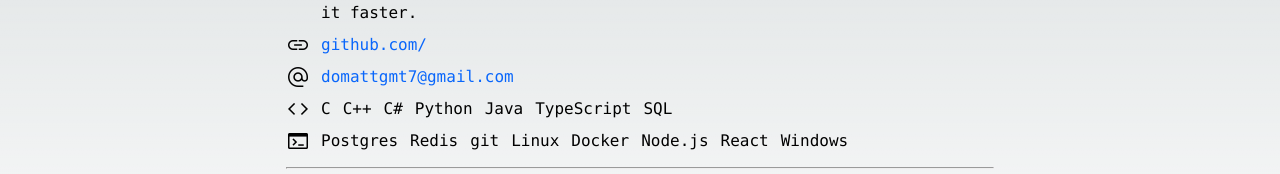
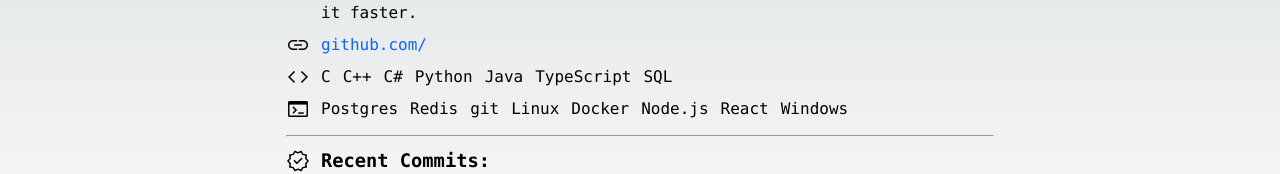
Before and after one commit to mattdo-projects/personal-site, a Next.js app: page / in a window 1280 px wide. Shown: the part 229-403 px from the top of the page. Built offline with nearby package versions, Linux system fonts and the light colour scheme; no server answers.

Commit message:
fix: quick removal of email address; needs styling work?

```diff
--- a/src/app/page.tsx
+++ b/src/app/page.tsx
@@ -4,7 +4,6 @@ import "material-symbols"
 import UserCommitHistory from "@/components/user-commit-history/user-commit-history";
 import styles from "./page.module.css";
 import { fetchCommits } from "@/components/user-commit-history/fetch-commits";
-import { SiGithub } from "@icons-pack/react-simple-icons";
 import React from "react";
 
 const intro =
@@ -39,14 +38,14 @@ export default async function Page() {
                     </div>
                 </section>
 
-                <section className={styles.techStack}>
-                    <span className={`${styles.techStackIcon} material-symbols-outlined`}>alternate_email</span>
-                    <div className={styles.techStackCard}>
-                        <Link href={`mailto:domattgmt7@gmail.com`}>
-                            domattgmt7@gmail.com
-                        </Link>
-                    </div>
-                </section>
+                {/*<section className={styles.techStack}>*/}
+                {/*    <span className={`${styles.techStackIcon} material-symbols-outlined`}>alternate_email</span>*/}
+                {/*    <div className={styles.techStackCard}>*/}
+                {/*        <Link href={`mailto:domattgmt7@gmail.com`}>*/}
+                {/*            domattgmt7@gmail.com*/}
+                {/*        </Link>*/}
+                {/*    </div>*/}
+                {/*</section>*/}
 
                 <section className={styles.techStack}>
                     <span className={`${styles.techStackIcon} material-symbols-outlined`}>code</span>
```
